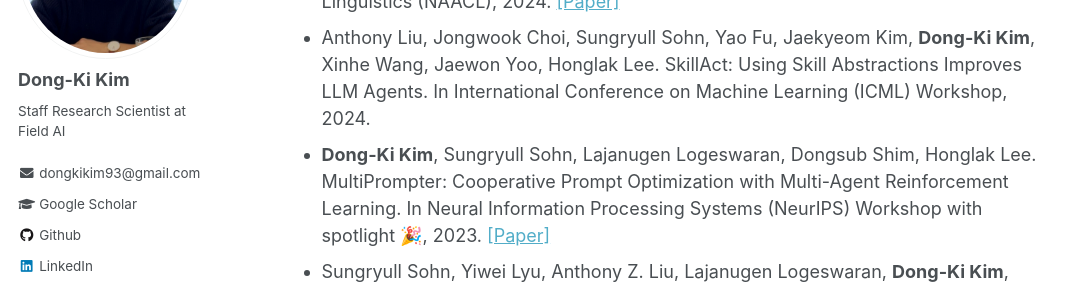
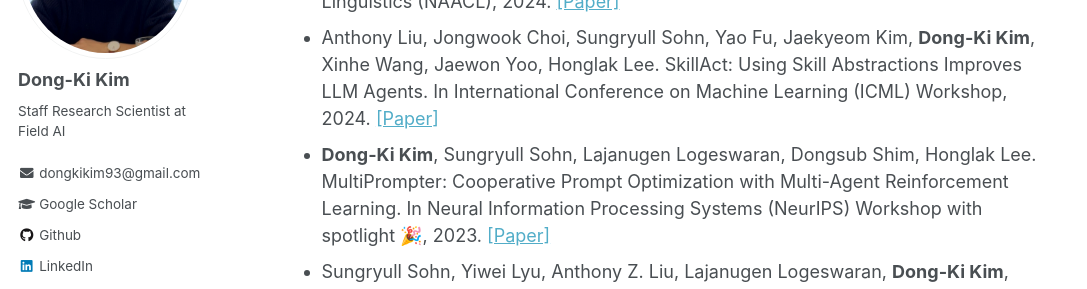
Before and after one commit to dkkim93/dkkim93.github.io, a Jekyll site: the page built from _pages/about.md, in a window 1280 px wide and 900 px high, scrolled down 782 px. Shown: the part 152-441 px from the top of the window, without its empty margins (0-1087 px from the left). Built offline with Jekyll 4.4.1, drawn with Linux system fonts in a browser that asks for light colours.

Commit message:
Update about.md

```diff
--- a/_pages/about.md
+++ b/_pages/about.md
@@ -21,7 +21,7 @@ Publication
 * Yao Fu&#42;, **Dong-Ki Kim**&#42;, Jaekyeom Kim, Sungryull Sohn, Lajanugen Logeswaran, Kyunghoon Bae, Honglak Lee. AutoGuide: Automated Generation and Selection of State-Aware Guidelines for Large Language Model Agents. In Neural Information Processing Systems (NeurIPS), 2024. <a href="https://arxiv.org/pdf/2403.08978.pdf" target="_blank">[Paper]</a>
 * Jaekyeom Kim, **Dong-Ki Kim**, Lajanugen Logeswaran, Sungryull Sohn, Honglak Lee. Auto-Intent: Automated Intent Discovery and Self-Exploration for Large Language Model Agents. In Empirical Methods in Natural Language Processing (EMNLP), 2024.
 * Lajanugen Logeswaran, Sungryull Sohn, Yiwei Lyu, Anthony Z. Liu, **Dong-Ki Kim**, Dongsub Shim, Moontae Lee, Honglak Lee. Reasoning about Action Preconditions with Programs. In North American Chapter of the Association for Computational Linguistics (NAACL), 2024. <a href="https://openreview.net/pdf?id=vnhgDP4Ise" target="_blank">[Paper]</a>
-* Anthony Liu, Jongwook Choi, Sungryull Sohn, Yao Fu, Jaekyeom Kim, **Dong-Ki Kim**, Xinhe Wang, Jaewon Yoo, Honglak Lee. SkillAct: Using Skill Abstractions Improves LLM Agents. In International Conference on Machine Learning (ICML) Workshop, 2024.
+* Anthony Liu, Jongwook Choi, Sungryull Sohn, Yao Fu, Jaekyeom Kim, **Dong-Ki Kim**, Xinhe Wang, Jaewon Yoo, Honglak Lee. SkillAct: Using Skill Abstractions Improves LLM Agents. In International Conference on Machine Learning (ICML) Workshop, 2024. <a href="https://openreview.net/pdf?id=6LG3cIRrF4" target="_blank">[Paper]</a>
 * **Dong-Ki Kim**, Sungryull Sohn, Lajanugen Logeswaran, Dongsub Shim, Honglak Lee. MultiPrompter: Cooperative Prompt Optimization with Multi-Agent Reinforcement Learning. In Neural Information Processing Systems (NeurIPS) Workshop with spotlight &#127881;, 2023. <a href="https://arxiv.org/pdf/2310.16730.pdf" target="_blank">[Paper]</a>
 * Sungryull Sohn, Yiwei Lyu, Anthony Z. Liu, Lajanugen Logeswaran, **Dong-Ki Kim**, Dongsub Shim, Honglak Lee. TOD-Flow: Modeling the Structure of Task-Oriented Dialogues. In Empirical Methods in Natural Language Processing (EMNLP), 2023.
 
```
